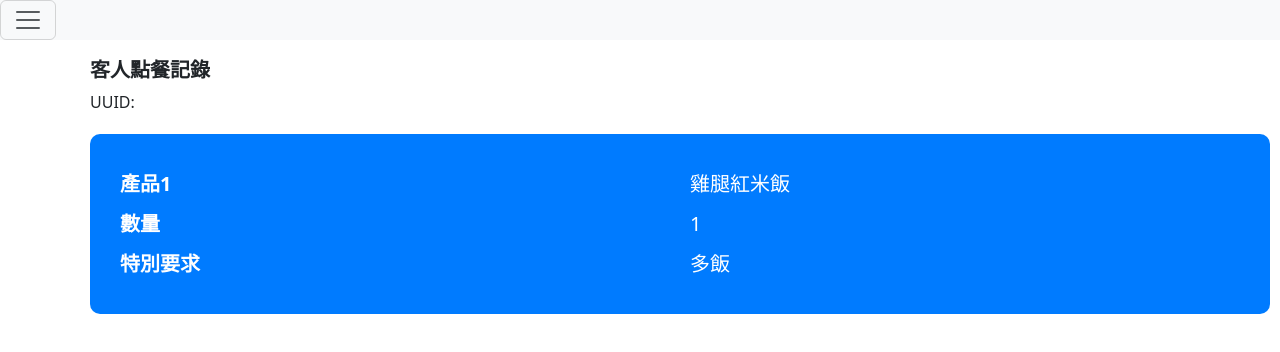
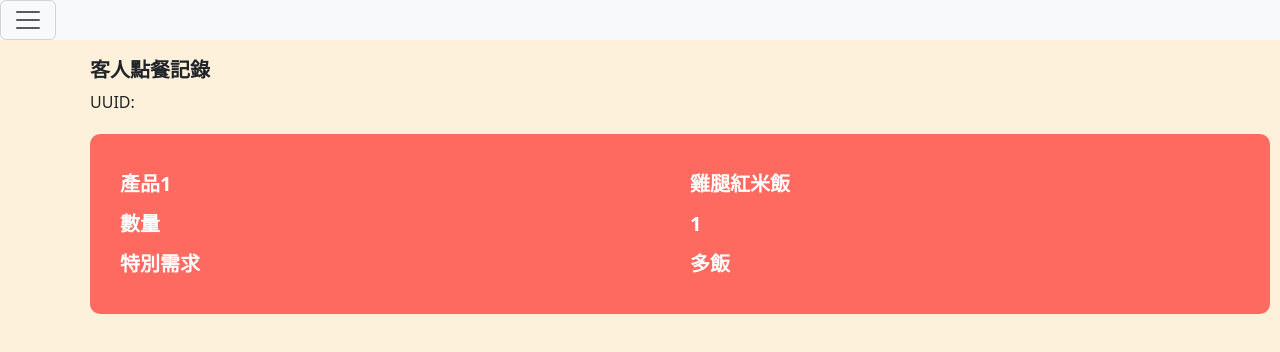
Before and after one commit to siuminghoho/final-project, a React (Create React App) app in the folder app/: page /admin/orderRecord in a window 1280 px wide. Shown: the top 352 px of the page. Built offline with nearby package versions, Linux system fonts and the light colour scheme.

Commit message:
fetch work on qr, background color amend

```diff
--- a/app/src/API/loginAPI.ts
+++ b/app/src/API/loginAPI.ts
@@ -6,7 +6,9 @@ export const loginUser = async (data: {
   try {
     // console.log("hi1");
     const response = await fetch(
-      `${process.env.REACT_APP_API_SERVER}/adminLogin`,
+      `localhost:8080/adminLogin`,
+
+      // `${process.env.REACT_APP_API_SERVER}/adminLogin`,
       {
         method: "POST",
         headers: {
@@ -39,7 +41,9 @@ export const loginUser = async (data: {
 export const logoutUser = async () => {
   try {
     const response = await fetch(
-      `${process.env.REACT_APP_API_SERVER}/adminLogin`,
+      `localhost:8080/adminLogin`,
+      // `${process.env.REACT_APP_API_SERVER}/adminLogin`,
+
       {
         method: "POST",
         headers: {
--- a/app/src/API/menuAPI.ts
+++ b/app/src/API/menuAPI.ts
@@ -27,6 +27,7 @@ export function useMenu() {
   const { isLoading, error, data, isFetching } = useQuery({
     queryKey: ["Menu"],
     queryFn: async () => {
+      // const res = await fetch(`${process.env.REACT_APP_API_SERVER}/index`);
       const res = await fetch(`${process.env.REACT_APP_API_SERVER}/index`);
       console.log(
         "REACT_APP_API_SERVER",
--- a/app/src/API/registerAPI.ts
+++ b/app/src/API/registerAPI.ts
@@ -8,7 +8,8 @@ export const RegisterAPI = async (data: Register) => {
   try {
     console.log("hi1");
     const response = await fetch(
-      `${process.env.REACT_APP_API_SERVER}/adminRegister`,
+       `http://192.168.160.81:8080/adminRegister`,
+      // `${process.env.REACT_APP_API_SERVER}/adminRegister`,
       {
         method: "POST",
         headers: {
--- a/app/src/index.css
+++ b/app/src/index.css
@@ -11,3 +11,8 @@ code {
   font-family: source-code-pro, Menlo, Monaco, Consolas, 'Courier New',
     monospace;
 }
+
+/* ./index.css */
+body {
+  background-color: rgba(250, 207, 132, 0.277) !important; /* Add !important to ensure override of other background-color styles */
+}
--- a/app/src/page/AdminOrderRecordPage.module.css
+++ b/app/src/page/AdminOrderRecordPage.module.css
@@ -36,3 +36,10 @@
 .item {
   color: #ffffff; /* or any other color you prefer */
 }
+.not-completed {
+  background-color: rgba(255, 0, 0, 0.561);
+}
+
+.delivered {
+  background-color: rgba(0, 0, 255, 0.603);
+}
--- a/app/src/page/AdminOrderRecordPage.tsx
+++ b/app/src/page/AdminOrderRecordPage.tsx
@@ -1,31 +1,81 @@
-import React, { useState } from "react";
-import styles from "./AdminOrderRecordPage.module.css";
-import { useSelector } from "react-redux";
-import { IRootState } from "../store";
-import { AdminMenu } from "../component/AdminMenu";
+import React, { useState, useEffect } from 'react';
+import styles from './AdminOrderRecordPage.module.css';
+import { useSelector } from 'react-redux';
+import { IRootState } from '../store';
+import { AdminMenu } from '../component/AdminMenu';
 
 export const AdminOrderRecordPage = () => {
   const uuid = useSelector((state: IRootState) => state.uuid.uuid);
 
+  // Simulating order data. In a real application, orders would be fetched from a server.
+  const [orders, setOrders] = useState([
+    { id: 1, product: '雞腿紅米飯', quantity: 1, request: '多飯', status: 'not_completed' },
+    // ... add more orders as needed for testing
+  ]);
+
+
+
+
+  const toggleOrderStatus = (orderId: number) => {
+    // Create a new array with the same order objects, except the order with the given ID
+    // has its status toggled between 'not_completed' and 'delivered'.
+    const newOrders = orders.map((order) =>
+      order.id === orderId
+        ? { ...order, status: order.status === 'not_completed' ? 'delivered' : 'not_completed' }
+        : order
+    );
+
+    setOrders(newOrders);
+  };
+
+  const getOrderStyle = (status: string) => {
+    return status === 'not_completed' ? styles['not-completed'] : styles.delivered;
+  };
+
+
+
+  // Determine the CSS class based on the order's status.
+  const getOrderStatusClass = (status: string) => {
+    switch (status) {
+      case 'delivered':
+        return styles.delivered;
+      case 'not_completed':
+        return styles['not-completed'];
+      default:
+        return '';
+    }
+  };
+
+  // Render each order with the appropriate styling based on its status.
+  const renderOrders = () => {
+    return orders.map((order) => (
+      <div
+        key={order.id}
+        className={`${styles["order-status-container"]} ${getOrderStatusClass(order.status)}`}
+        onClick={() => toggleOrderStatus(order.id)} // <-- Click event is bound here
+      >
+        <div className={styles['first-column']}>
+          <div className={styles.title}>產品1</div> {/* Product name */}
+          <div className={styles.title}>數量</div> {/* Quantity */}
+          <div className={styles.title}>特別需求</div> {/* Special request */}
+        </div>
+        <div className={styles['second-column']}>
+        <div className={styles.title}>{order.product}</div> {/* Product name */}
+          <div className={styles.title}>{order.quantity}</div> {/* Quantity */}
+          <div className={styles.title}>{order.request}</div> {/* Special request */}
+          {/* Additional order details can be displayed here */}
+        </div>
+      </div>
+    ));
+  };
+
   return (
     <>
       <AdminMenu />
-      <div className={styles["big-container"]}>
-      <div className={styles.title}>客人點餐記錄</div>
-      <div>UUID: {uuid}</div>
-      <div className={styles["order-status-container"]}>
-        <div className={styles["first-column"]}>
-          <div className={styles.title}>產品1</div>
-          <div className={styles.title}>數量</div>
-          <div className={styles.title}>特別要求</div>
-        </div>
-
-        <div className={styles["second-column"]}>
-          <div className={styles.item}>雞腿紅米飯</div>
-          <div className={styles.item}>1</div>
-          <div className={styles.item}>多飯</div>
-        </div>
-      </div>
+      <div className={styles['big-container']}>
+        <div className={styles.title}>客人點餐記錄</div>
+        <div>UUID: {uuid}</div>
+        {renderOrders()}
       </div>
     </>
   );
--- a/app/src/page/AdminScan.css
+++ /dev/null
@@ -1,6 +0,0 @@
-/* AdminTicket.css */
-.container {
-  max-width: 600px;
-  margin-top: 50px;
-  padding-left: 80px;
-}
--- /dev/null
+++ b/app/src/page/AdminScan.module.css
@@ -0,0 +1,37 @@
+
+.container {
+  display: flex;
+  flex-direction: column;
+  justify-content: center;
+  align-items: center;
+  height: 50vh; /* This ensures your container takes the full height of the viewport. Adjust as needed. */
+  /* Remove padding-left: 80px; if it's there */
+  /* other styles... */
+}
+
+
+
+.webcamContainer {
+  position: relative;
+  width: 200px; /* Adjust based on your preference for the QR code size */
+  height: 200px;
+  overflow: hidden;
+  /* padding-left: 80px; */
+}
+
+.webcamInner {
+  display: flex;
+  justify-content: center;
+  align-items: center;
+  width: 100%; /* Adjust as per your design requirements. */
+  height: 100%; /* Adjust based on your needs to ensure the webcam fills this container. */
+  /* other styles... */
+}
+
+/* .webcamInner video {
+  position: absolute;
+  top: -25%;
+  left: -25%;
+  width: 150%;
+  height: 150%;
+} */
--- a/app/src/page/AdminScan.tsx
+++ b/app/src/page/AdminScan.tsx
@@ -4,6 +4,8 @@ import { useSelector, useDispatch } from "react-redux";
 import { IRootState } from "../store";
 import { setUuid } from "../slice/uuidSlice";
 import { useNavigate } from "react-router-dom";
+import styles from "./AdminScan.module.css";
+import Swal from "sweetalert2";
 
 //library for read and decode QR code
 import Webcam from "react-webcam";
@@ -63,7 +65,15 @@ export function AdminScan() {
           controls.stop();
 
           setTimeout(() => {
-            navigate("/admin/orderRecord");
+            if (uuid) {
+              navigate("/admin/orderRecord");
+            } else {
+              Swal.fire({
+                icon: "error",
+                title: "錯誤",
+                text: "請掃描正確的QR code",
+              });
+            }
           }, 1000);
         }
         if (error && !(error instanceof TypeError)) {
@@ -77,17 +87,29 @@ export function AdminScan() {
     scan();
   }
 
+  //fetch the generated uuid to the backend, to route http://localhost:8080/orderingrecord/insertuuid
+
   return (
     <>
-      <div className="container">
+      <div className={styles.container}>
         <AdminMenu />
-        <h1> Admin Scan</h1>
+        <h1>掃描下單/查單</h1>
         {devices.length > 0 && (
-          <div>
-            <Webcam audio={false} videoConstraints={mediaConstraints} />
+          <div className={styles.webcamContainer}>
+            {" "}
+            {/* use new style */}
+            <div className={styles.webcamInner}>
+              {" "}
+              {/* use new style */}
+              <Webcam
+                audio={false}
+                videoConstraints={mediaConstraints}
+                // style={{ width: '100%', height: '100%' }}
+              />
+            </div>
           </div>
         )}
-        Scanned Result:{uuid}
+        Scanned Result: {uuid}
       </div>
     </>
   );
--- a/app/src/page/AdminTicket.tsx
+++ b/app/src/page/AdminTicket.tsx
@@ -1,8 +1,6 @@
-import React, { useState } from "react";
+import React, { useState,useEffect } from "react";
 
 import dotenv from "dotenv";
-
-
 
 // import {react-router-dom} from 'react-router-dom';
 
@@ -24,13 +22,14 @@ export const AdminTicket = () => {
   const [people, setPeople] = useState(0);
 
   const [tableNo, setTableNo] = useState("");
+
   const [uuid, setUuid] = useState("");
 
   const generateQRCode = () => {
     const uniqueCode = uuidv4(); // generate a unique code
     // const link = `http://192.168.160.81:3000/?uuid=${uniqueCode}`; // this is the link that will be encoded in QR code
-    // const link = `http://192.168.1.114:3000/?uuid=${uniqueCode}`; // this is the link that will be encoded in QR code
-    const link = `${process.env.GENCODEIP}/?uuid=${uniqueCode}`; // this is the link that will be encoded in QR code
+    const link = `http://192.168.1.114:3000/?uuid=${uniqueCode}`; // this is the link that will be encoded in QR code
+    // const link = `${process.env.GENCODEIP}/?uuid=${uniqueCode}`; // this is the link that will be encoded in QR code
     setQrValue(link);
     setUuid(uniqueCode);
     setTicket(true); // you might want to set some condition or reset this later
@@ -49,6 +48,48 @@ export const AdminTicket = () => {
   // }) => {
   //   setTableNo(event.target.value);
   // };
+
+  const fetchUUID = async () => {
+
+    const postData = {
+      "table_number":tableNo,
+      "people_count":people,
+      "uuid":uuid
+
+    }
+
+    try {
+      const response = await fetch("http://localhost:8080/orderingrecord/insertuuid", {
+        method: "POST",
+        headers: {
+          "Content-Type": "application/json",
+        },
+        body: JSON.stringify(postData),
+      });
+
+      if (!response.ok) {
+        throw new Error('Network response was not ok');
+      }
+      // Optionally, handle the response data
+      const data = await response.json();
+      console.log('Success:', data);
+    } catch (error) {
+      console.error('Error:', error);
+    }
+  };
+
+  useEffect(() => {
+    if (uuid) { // Only attempt to fetch if uuid is truthy (i.e., not null, undefined, or empty string)
+      fetchUUID();
+    }
+  }, [uuid]); // Dependency array with 'uuid', so the effect runs every time 'uuid' changes
+
+
+
+
+
+
+
 
   return (
     <>
```
